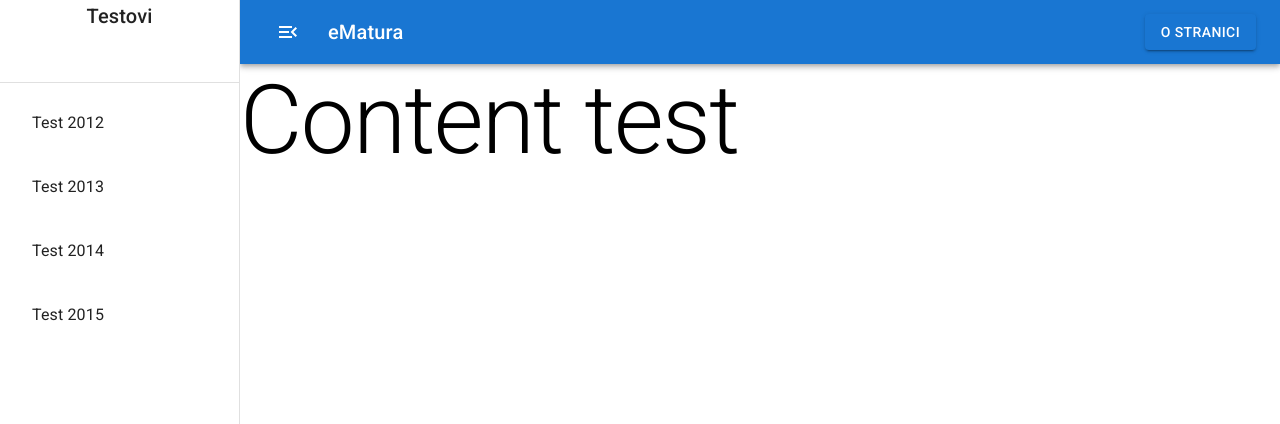
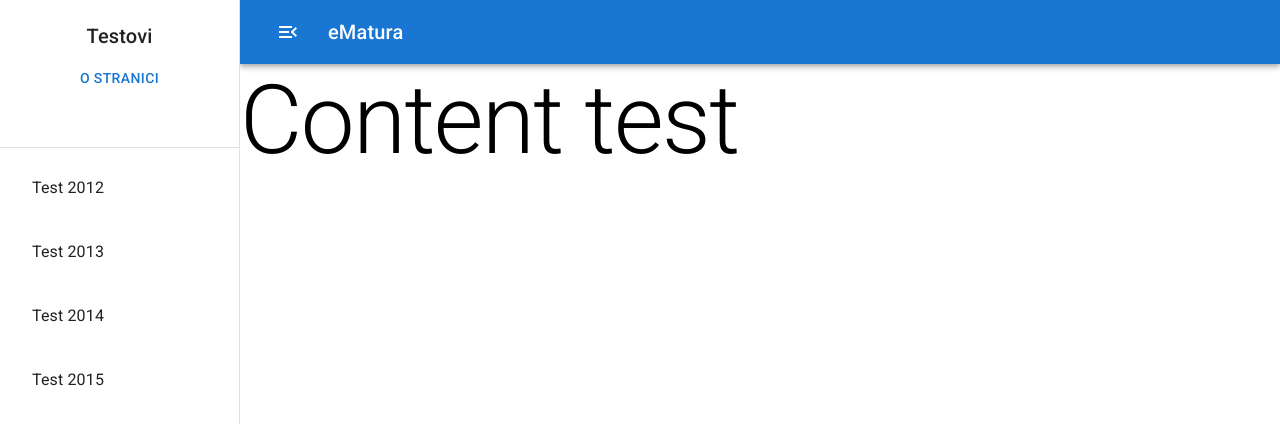
Before and after one commit to Salihbasic/ematura-web, a React (Create React App) app: page / in a window 1280 px wide. Both pictures are taken after a click on the button "menu". Shown: the top 424 px of the page. Built offline with nearby package versions, Linux system fonts and the light colour scheme.

Commit message:
Moved about button to drawer header

```diff
--- a/src/components/Header.js
+++ b/src/components/Header.js
@@ -1,6 +1,7 @@
 import { MenuOpen } from "@mui/icons-material";
 import { AppBar,
          Box,
+         Stack,
          Toolbar,
          IconButton,
          Typography,
@@ -18,13 +19,16 @@ import React from "react";
 function DrawerHeader() {
 
     return (
-        <Box
+
+        <Stack
+            direction="column"
+            alignItems="center"
+            justifyContent="center"
+            spacing={1}
             sx={{
-
-                    display: 'flex',
-                    alignItems: 'center',
-                    paddingBottom: '50px'
-                }}
+                paddingTop: '20px',
+                paddingBottom: '50px'
+            }}
         >
             <Typography
                 variant="h6"
@@ -32,7 +36,11 @@ function DrawerHeader() {
             >
                 Testovi
             </Typography>
-        </Box>
+
+            <Button variant="text" color="primary">O stranici</Button>
+
+        </Stack>
+
     )
 
 }
@@ -86,8 +94,6 @@ export default function Header(props) {
                     eMatura
                 </Typography>
 
-                <Button variant="contained" color="primary">O stranici</Button>
-
             </Toolbar>
             <Drawer
                 anchor="left"
```
